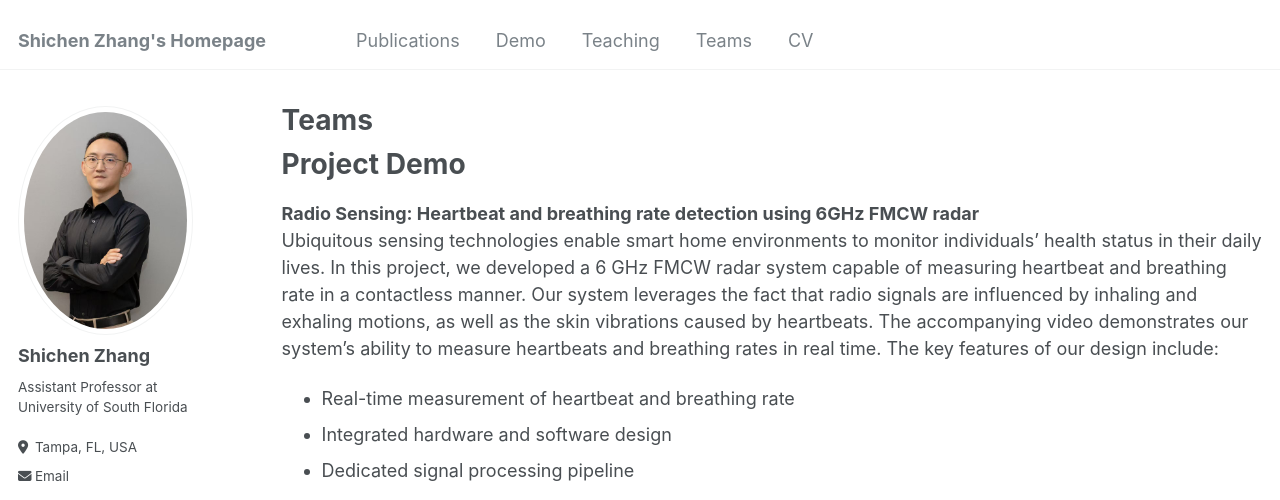
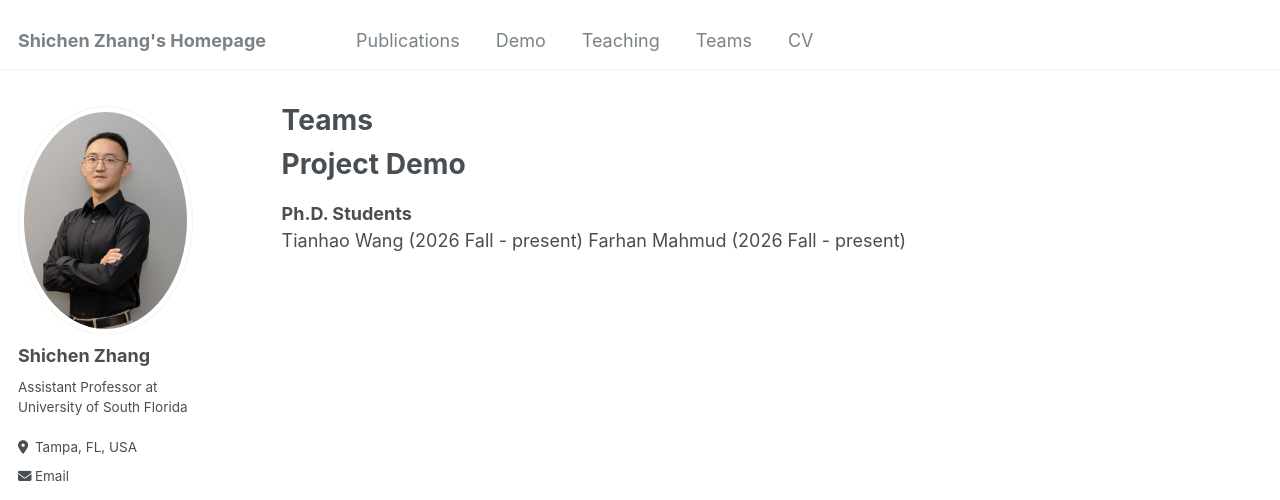
Before and after one commit to sczhang6/sczhang6.github.io, a Jekyll site: the page built from _pages/Teams.md, in a window 1280 px wide and 1400 px high. Shown: the top 500 px of the window. Built offline with Jekyll 4.4.1, drawn with Linux system fonts in a browser that asks for light colours; some web fonts are replaced; some of the changed text lies outside the part shown; grey boxes are pictures that could not be loaded.

Commit message:
Teams updated

```diff
--- a/_pages/Teams.md
+++ b/_pages/Teams.md
@@ -7,25 +7,6 @@ author_profile: true
 
 Project Demo
 ======
-**Radio Sensing: Heartbeat and breathing rate detection using 6GHz FMCW radar**
-Ubiquitous sensing technologies enable smart home environments to monitor individuals' health status in their daily lives. In this project, we developed a 6 GHz FMCW radar system capable of measuring heartbeat and breathing rate in a contactless manner. Our system leverages the fact that radio signals are influenced by inhaling and exhaling motions, as well as the skin vibrations caused by heartbeats. The accompanying video demonstrates our system's ability to measure heartbeats and breathing rates in real time. The key features of our design include:
-
-* Real-time measurement of heartbeat and breathing rate
-* Integrated hardware and software design
-* Dedicated signal processing pipeline
-
-<div style="text-align: center;">
-<iframe width="224" height="126" src="https://www.youtube.com/embed/TeO4zp0u8HI?si=nSz2HQUC85IMfgSU" title="YouTube video player" frameborder="0" allow="accelerometer; autoplay; clipboard-write; encrypted-media; gyroscope; picture-in-picture; web-share" referrerpolicy="strict-origin-when-cross-origin" allowfullscreen></iframe>
-</div>
-
-<br>
-
-**Uplink MU-MIMO mmWave real-time Communication** \[IEEE Infocom 2023\]
-With the rapid proliferation of mobile devices, the marriage of millimeter-wave (mmWave) and MIMO technologies is a natural trend to meet the communication demand of data-hungry applications. Following this trend, mmWave multi-user MIMO (MU-MIMO) has been standardized by the IEEE 802.11ay for its downlink to achieve multi-Gbps data rate. Yet, its uplink counterpart has not been well studied, and its way to wireless local area networks (WLANs) remains unclear. In this project, we present a practical uplink MU-MIMO mmWave communication (UMMC) scheme for WLANs. UMMC has two key components:
-
-* An efficient Bayesian optimization (BayOpt) framework for joint beam search over multiple directional antennas
-* A new MU-MIMO detector that can decode asynchronous data packets from multiple user devices
-
-<iframe width="448" height="252" src="https://www.youtube.com/embed/Q2Bk7i6O5mg?si=Zbb9m_KIOPGpJF4R" title="YouTube video player" frameborder="0" allow="accelerometer; autoplay; clipboard-write; encrypted-media; gyroscope; picture-in-picture; web-share" referrerpolicy="strict-origin-when-cross-origin" allowfullscreen></iframe>
-
-<br>
+**Ph.D. Students**
+Tianhao Wang (2026 Fall - present)
+Farhan Mahmud (2026 Fall - present)
```
Also changed, not shown: 1 other file.
